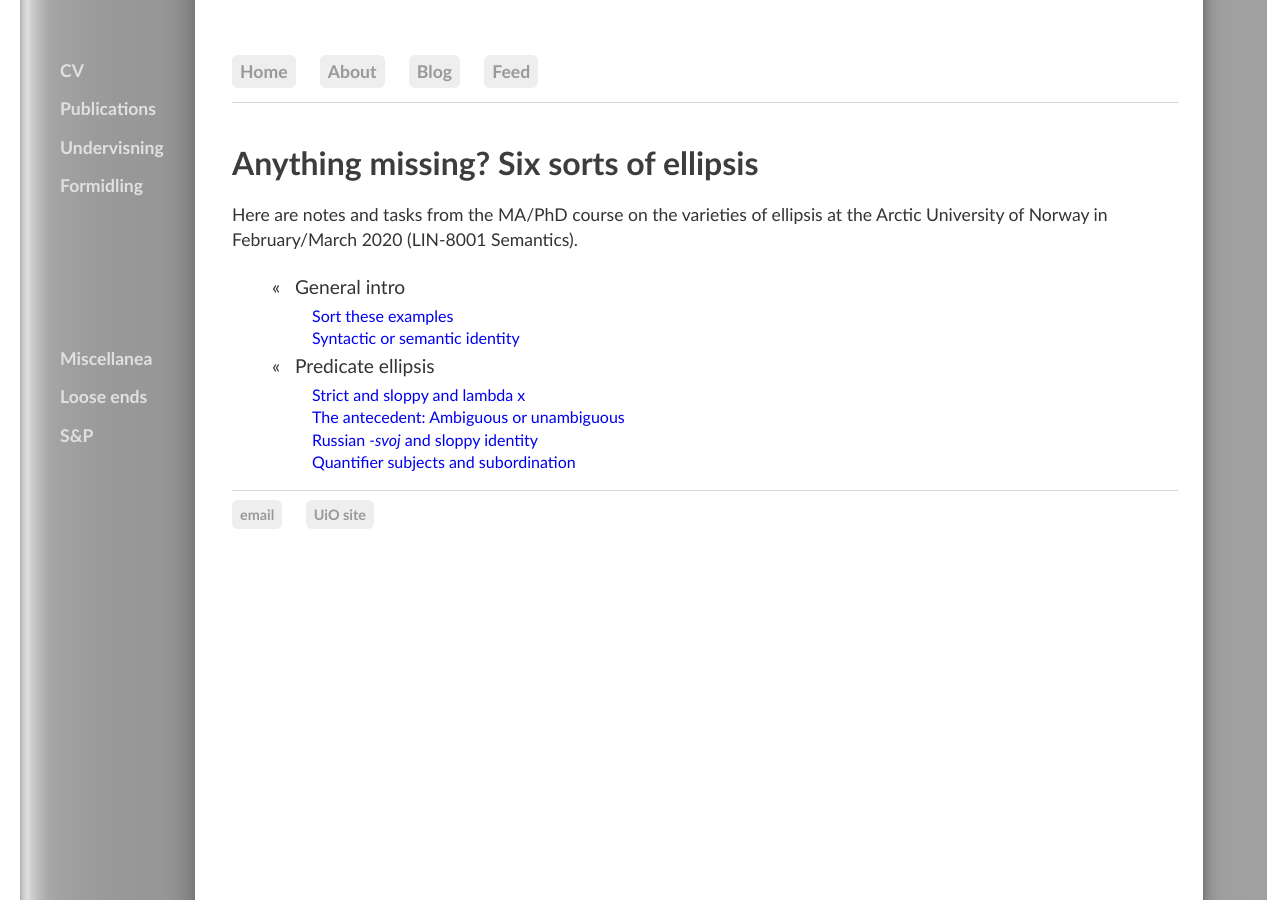
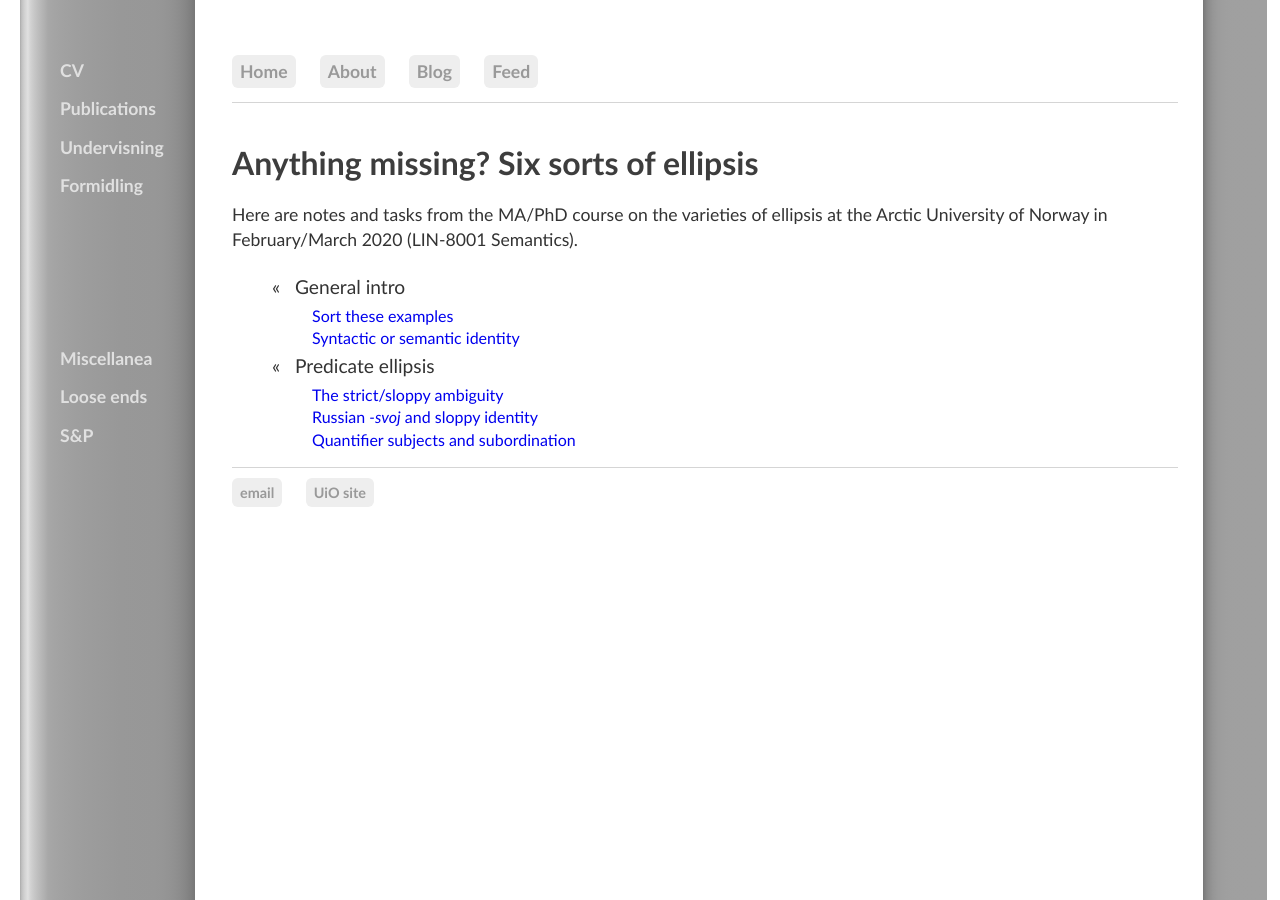
Before and after one commit to kjelljs/kjelljs.github.io, a Jekyll site: the page built from courses/ellipsis/index.html, in a window 1280 px wide. Built offline with Jekyll 4.4.1, drawn with Linux system fonts in a browser that asks for light colours.

Commit message:
Update index.html

```diff
--- a/courses/ellipsis/index.html
+++ b/courses/ellipsis/index.html
@@ -8,5 +8,5 @@ title: "Anything missing? Six sorts of ellipsis"
   <p>Here are notes and tasks from the MA/PhD course on the varieties of ellipsis at the Arctic University of Norway in February/March 2020 (LIN-8001 Semantics).</p></div>
 
 <ul><li id="blogposts">&laquo; &nbsp; General intro</li><ul><li><a href="/courses/ellipsis/consider.html">Sort these examples</a></li><li><a href="/courses/ellipsis/identity.html">Syntactic or semantic identity</a></li></ul></li>
-<li id="blogposts">&laquo; &nbsp; Predicate ellipsis</li><ul><li><a href="/courses/ellipsis/lambda.html">Strict and sloppy and lambda x</a></li><li><a href="/courses/ellipsis/unambig.html">The antecedent: Ambiguous or unambiguous</a></li><li><a href="/courses/ellipsis/svoj.html">Russian <i>-svoj</i> and sloppy identity</a></li><li><a href="/courses/ellipsis/quanti.html">Quantifier subjects and subordination</a></li></ul></li>
+<li id="blogposts">&laquo; &nbsp; Predicate ellipsis</li><ul><li><a href="/courses/ellipsis/unambig.html">The strict/sloppy ambiguity</a></li><li><a href="/courses/ellipsis/svoj.html">Russian <i>-svoj</i> and sloppy identity</a></li><li><a href="/courses/ellipsis/quanti.html">Quantifier subjects and subordination</a></li></ul></li>
 </ul>
```
